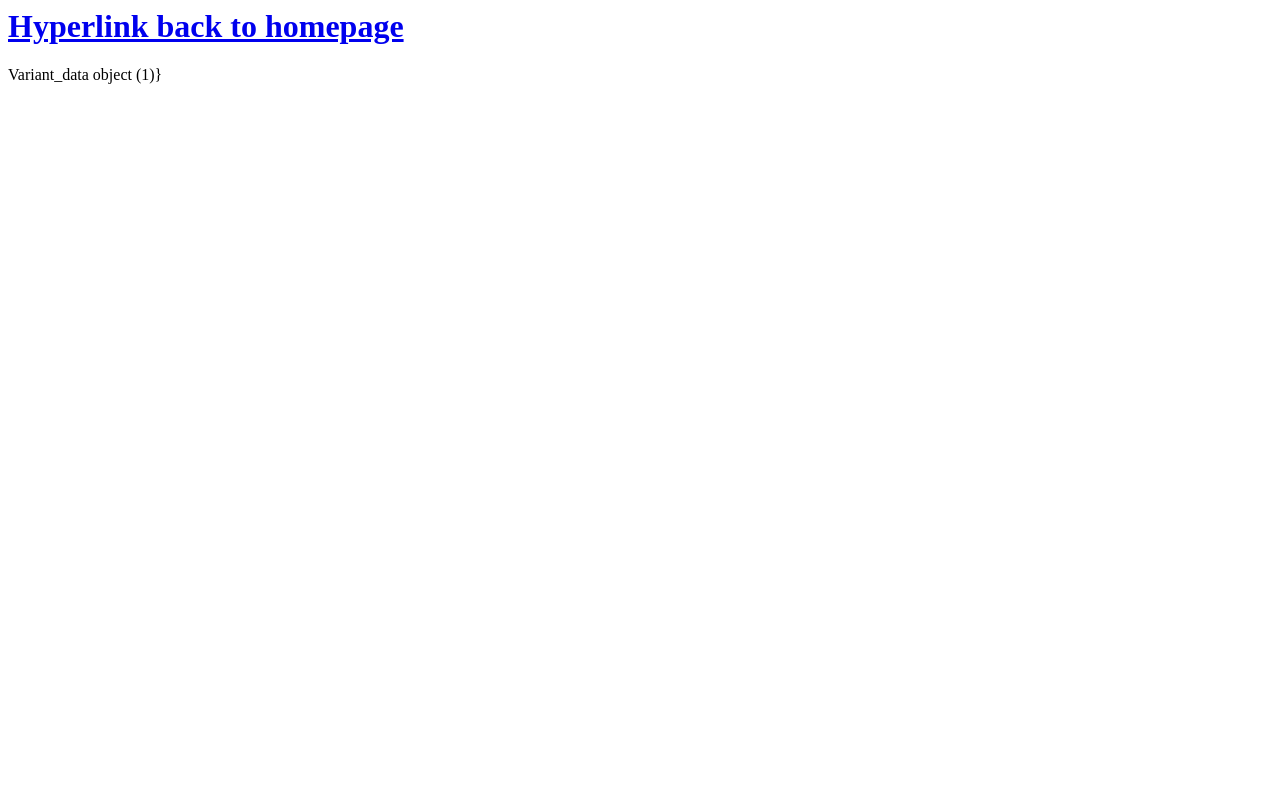
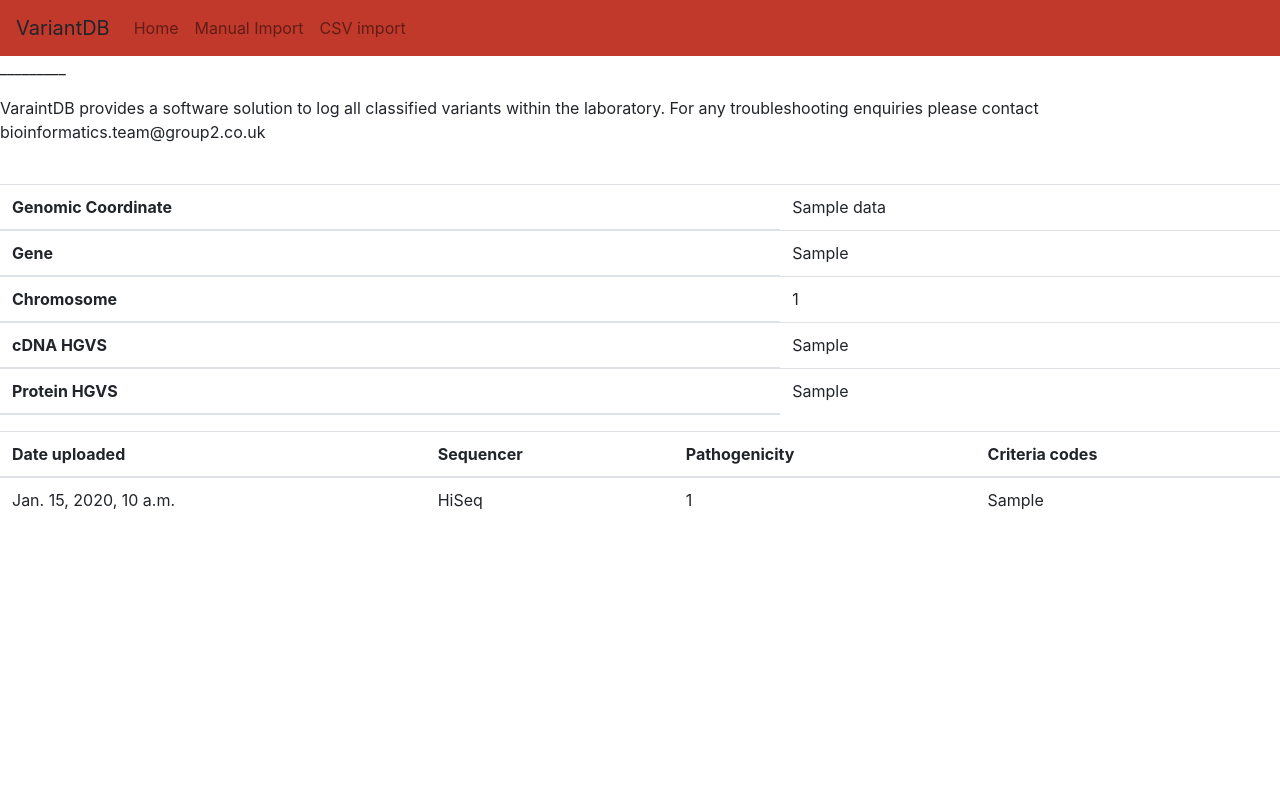
Before and after one commit to seikom/BIOL60860_IT, a Django app: template VariantDatabase/DB/templates/DB/variantpage.html in a window 1280 px wide. Run offline with Django 3.2, Linux system fonts and the light colour scheme; the template is opened without the code that fills it: values that come from a table or form of the project are taken from there, others are empty; tables that the repository leaves empty hold one stand-in row (values such as "Sample post"); some libraries are stand-ins or nearby versions.

Commit message:
Got data into the variants page. Also mades some sligght changes to the homepage and the base template - some redundant parts found

```diff
--- a/VariantDatabase/DB/templates/DB/base.html
+++ b/VariantDatabase/DB/templates/DB/base.html
@@ -21,7 +21,7 @@
 
       <!-- Navbar -->
         <nav class="navbar navbar-expand-lg navbar-light" style="background-color: #c0392b;">
-        <a class="navbar-brand" href="#"><b>VariantDB</b></a>
+        <a class="navbar-brand" <b>VariantDB</b></a>
         <button class="navbar-toggler" type="button" data-toggle="collapse" data-target="#navbarText" aria-controls="navbarText" aria-expanded="false" aria-label="Toggle navigation">
         <span class="navbar-toggler-icon"></span>
         </button>
@@ -31,10 +31,10 @@
             <a class="nav-link" href="{% url 'Homepage' %}">Home</a>
             </li>
             <li class="nav-item">
-            <a class="nav-link" href="{% url 'Bulkinputpage' %}"> Manual Import</a>
+            <a class="nav-link" href="{% url 'Datainputpage' %}"> Manual Import</a>
             </li>
             <li class="nav-item">
-            <a class="nav-link" href="{% url 'Datainputpage' %}">CSV import</a>
+            <a class="nav-link" href="{% url 'Bulkinputpage' %}">CSV import</a>
             </li>
           </ul>
        </div>
--- a/VariantDatabase/DB/templates/DB/variantpage.html
+++ b/VariantDatabase/DB/templates/DB/variantpage.html
@@ -1,5 +1,42 @@
-<div>
-      <h1><a href="/">Hyperlink back to homepage</a></h1>
+{% extends 'DB/base.html' %}
+{% load static %}
+{% block content %}
+
+<div class="table-responsive">
+<table class="table table-hover">
+<thead>
+<tr><th>Genomic Coordinate</th><td>{{Variant.variant_genome}}</td></tr>
+<tr><th>Gene</th><td>{{Variant.gene}}</td></tr>
+<tr><th>Chromosome</th><td>{{Variant.chrm}}</td></tr>
+<tr><th>cDNA HGVS</th><td>{{Variant.variant_cdna}}</td></tr>
+<tr><th>Protein HGVS</th><td>{{Variant.variant_protein}}</td></tr>
+</thead>
+</table>
 </div>
 
-{{Variant}}}
+<div class="table-responsive">
+<table class="table table-hover">
+<thead>
+<tr>
+<th>Date uploaded</th>
+<th>Sequencer</th>
+<th>Pathogenicity</th>
+<th>Criteria codes</th>
+</tr>
+</thead>
+
+{% for test in Tests %}
+<tr>
+<td>{{ test.uploaded_time }}</td>
+<td>{{ test.sequencer }}
+{% endfor %}
+
+{% for interpretation in Interpretations %}
+<td>{{ interpretation.code_pathogenicity }}</td>
+<td>{{ interpretation.codes_evidence }}</td>
+</tr>
+{% endfor %}
+
+
+
+{% endblock %}
--- a/VariantDatabase/DB/urls.py
+++ b/VariantDatabase/DB/urls.py
@@ -4,7 +4,7 @@ from . import views
 
 urlpatterns = [
     path('', views.Homepage, name='Homepage'),
-    path('variants/<int:variant_id>', views.Variantpage, name='Variantpage'),
+    path('variants/<int:variant_id>/', views.Variantpage, name='Variantpage'),
     path('datainput/', views.Datainputpage, name='Datainputpage'),
     path('bulkinput/', views.Bulkinputpage, name='Bulkinputpage'),
 ]
```
Also changed, not shown: VariantDatabase/DB/templates/DB/homepage.html (+8 -8 lines), VariantDatabase/DB/views.py (+21 -7 lines).
